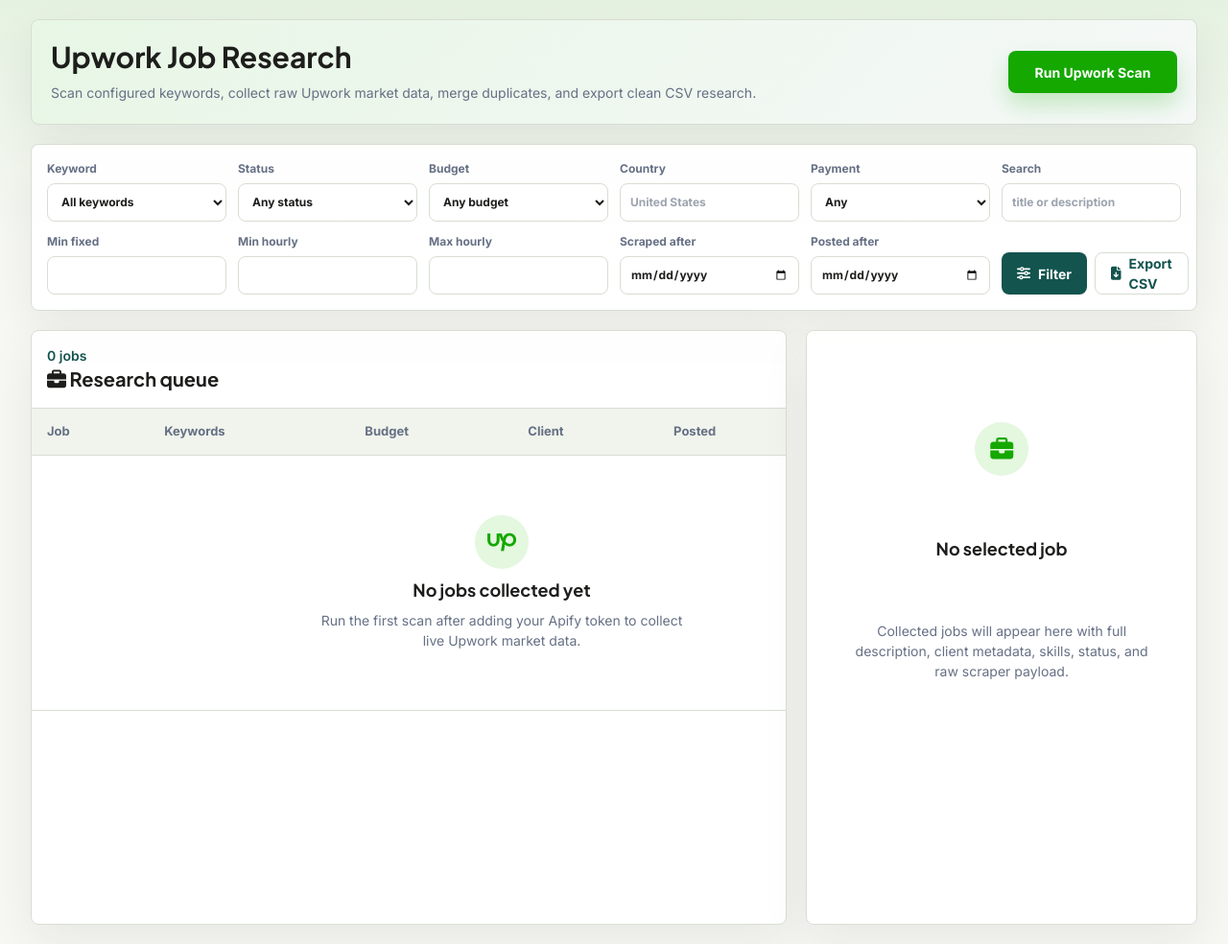
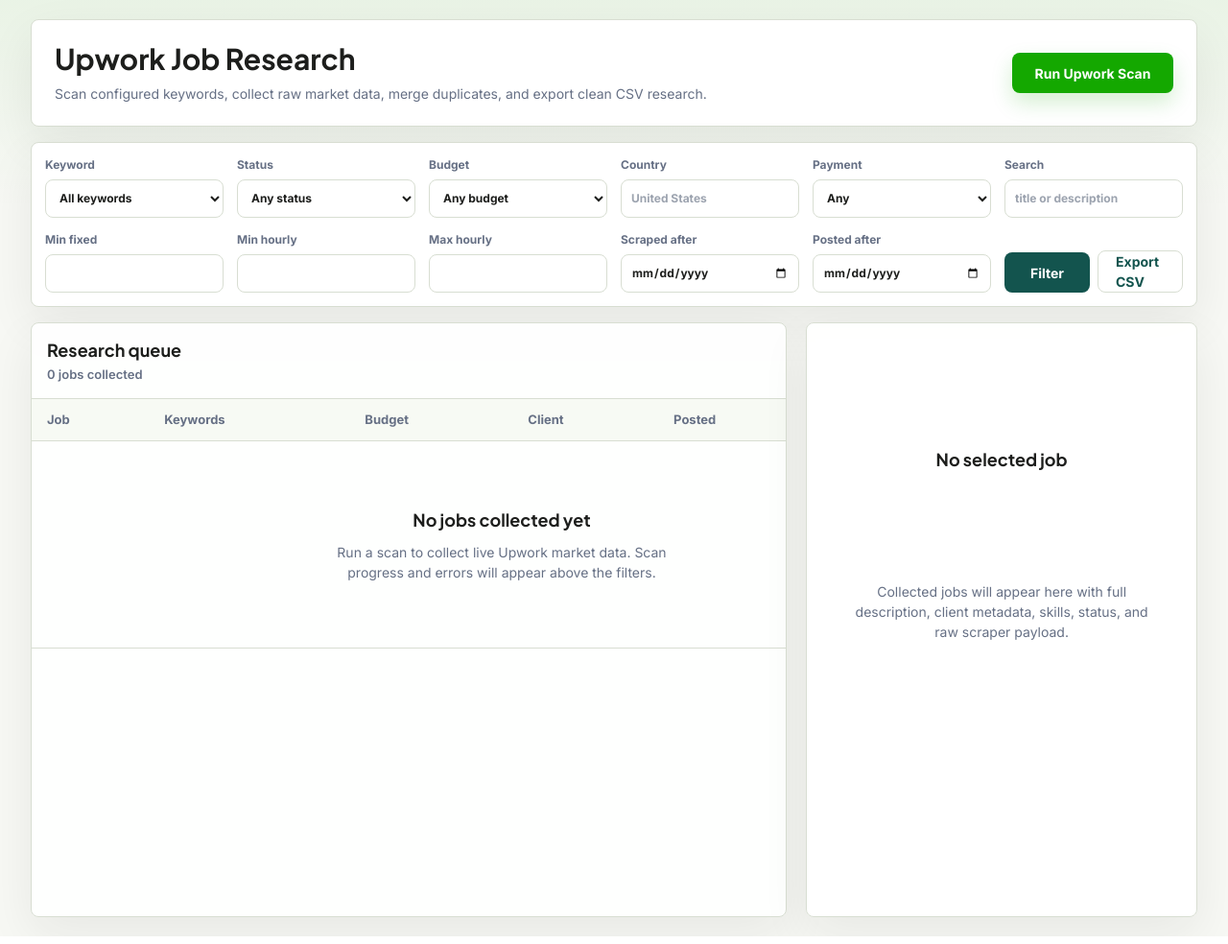
Before and after one commit to mattpake/upwork-job-research, a Python web app: template src/web/templates/dashboard.html in a window 1280 px wide. Shown: the whole page at 96% size. Run offline with Jinja, Linux system fonts and the light colour scheme; the template is opened without the code that fills it, so the values that code supplies are empty; some libraries are stand-ins or nearby versions.

Commit message:
fix: balance dashboard layout and scan logging

```diff
--- a/main.py
+++ b/main.py
@@ -1,3 +1,5 @@
+import logging
+
 import uvicorn
 
 from src.core.config import loadApplicationSettings
@@ -11,6 +13,7 @@ def startDevelopmentServer() -> None:
     """Start the local dashboard development server."""
 
     applicationSettings = loadApplicationSettings()
+    logging.basicConfig(level=logging.INFO, format="%(asctime)s %(levelname)s %(name)s %(message)s")
     uvicorn.run(
         "main:app",
         host=applicationSettings.dashboardHost,
--- a/src/scrapers/apify_upwork_scraper.py
+++ b/src/scrapers/apify_upwork_scraper.py
@@ -1,9 +1,11 @@
 from typing import Any
 
 import httpx
+import logging
 
 
 APIFY_API_BASE_URL = "https://api.apify.com/v2"
+logger = logging.getLogger(__name__)
 
 
 class ApifyScraperError(RuntimeError):
@@ -27,6 +29,7 @@ class ApifyUpworkScraper:
         actorPath = self.actorId.replace("/", "~")
         requestUrl = f"{APIFY_API_BASE_URL}/acts/{actorPath}/run-sync-get-dataset-items"
         actorInputPayload = self._buildActorInputPayload(keyword, maxJobs)
+        logger.info("apify_request_started actor=%s keyword=%s max_jobs=%s", self.actorId, keyword, maxJobs)
 
         async with httpx.AsyncClient(timeout=self.timeoutSeconds) as httpClient:
             apifyResponse = await httpClient.post(
@@ -36,12 +39,14 @@ class ApifyUpworkScraper:
             )
 
         if apifyResponse.status_code >= 400:
+            logger.error("apify_request_failed actor=%s keyword=%s status=%s", self.actorId, keyword, apifyResponse.status_code)
             raise ApifyScraperError(f"Apify actor failed with HTTP {apifyResponse.status_code}: {apifyResponse.text}")
 
         responsePayload = apifyResponse.json()
         if not isinstance(responsePayload, list):
             raise ApifyScraperError("Apify actor response was not a dataset item array.")
 
+        logger.info("apify_request_finished actor=%s keyword=%s items=%s", self.actorId, keyword, len(responsePayload))
         return [rawJobItem for rawJobItem in responsePayload if isinstance(rawJobItem, dict)]
 
     def _buildActorInputPayload(self, keyword: str, maxJobs: int) -> dict[str, Any]:
--- a/src/web/static/dashboard.js
+++ b/src/web/static/dashboard.js
@@ -9,6 +9,13 @@ const scanPhases = [
   "Saving fresh research to SQLite"
 ];
 let scanPhaseTimerId = null;
+const scanSummaryState = document.body.dataset.scanSummary;
+const scanErrorCount = document.body.dataset.scanErrors;
+
+console.info("[Upwork Research] dashboard_loaded", {
+  scanSummaryState,
+  scanErrorCount
+});
 
 loadingForms.forEach((loadingForm) => {
   loadingForm.addEventListener("submit", () => {
@@ -20,6 +27,7 @@ loadingForms.forEach((loadingForm) => {
     submitButton.classList.add("is-loading");
     submitButton.setAttribute("disabled", "disabled");
     buttonLabel.textContent = "Scanning Upwork";
+    console.info("[Upwork Research] scan_submitted");
     showScanOverlay();
   });
 });
@@ -33,9 +41,11 @@ function showScanOverlay() {
   scanOverlay.classList.add("is-visible");
   scanOverlay.setAttribute("aria-hidden", "false");
   scanPhase.textContent = scanPhases[activePhaseIndex];
+  console.info("[Upwork Research] scan_phase", scanPhases[activePhaseIndex]);
   window.clearInterval(scanPhaseTimerId);
   scanPhaseTimerId = window.setInterval(() => {
     activePhaseIndex = (activePhaseIndex + 1) % scanPhases.length;
     scanPhase.textContent = scanPhases[activePhaseIndex];
+    console.info("[Upwork Research] scan_phase", scanPhases[activePhaseIndex]);
   }, 1800);
 }
--- a/src/web/static/detail.css
+++ b/src/web/static/detail.css
@@ -24,21 +24,9 @@
 .empty-state {
   display: grid;
   place-items: center;
-  gap: 8px;
-  padding: 48px 24px;
+  gap: 10px;
+  padding: 56px 24px;
   text-align: center;
-}
-
-.empty-mark {
-  display: grid;
-  width: 56px;
-  height: 56px;
-  place-items: center;
-  border-radius: 50%;
-  background: var(--color-primary-container);
-  color: var(--color-primary);
-  font-size: 24px;
-  font-weight: 700;
 }
 
 .empty-state h3 {
--- /dev/null
+++ b/src/web/static/feedback.css
@@ -0,0 +1,54 @@
+.filter-panel,
+.error-panel,
+.scan-result-panel {
+  border: 1px solid var(--color-outline);
+  border-radius: 8px;
+  background: var(--color-surface);
+  padding: 14px;
+}
+
+.scan-result-panel {
+  display: flex;
+  align-items: center;
+  justify-content: space-between;
+  gap: 16px;
+}
+
+.scan-result-panel p {
+  color: var(--color-muted);
+  font-size: 13px;
+  font-weight: 700;
+}
+
+.scan-result-panel h2 {
+  margin-top: 4px;
+  font-family: "Plus Jakarta Sans", sans-serif;
+  font-size: 18px;
+  font-weight: 700;
+}
+
+.scan-result-panel span {
+  border-radius: 999px;
+  padding: 6px 10px;
+  font-size: 12px;
+  font-weight: 700;
+}
+
+.scan-result-panel.is-success {
+  border-color: rgba(20, 168, 0, 0.28);
+}
+
+.scan-result-panel.is-success span {
+  background: var(--color-primary-container);
+  color: var(--color-success);
+}
+
+.scan-result-panel.is-error,
+.error-panel {
+  border-color: rgba(180, 35, 24, 0.32);
+}
+
+.scan-result-panel.is-error span,
+.error-panel {
+  color: var(--color-error);
+}
--- /dev/null
+++ b/src/web/static/layout.css
@@ -0,0 +1,72 @@
+.dashboard-header {
+  display: flex;
+  align-items: center;
+  justify-content: space-between;
+  gap: 24px;
+  padding: 22px 24px;
+  background: var(--color-surface);
+}
+
+.header-copy {
+  max-width: 760px;
+}
+
+.header-copy p {
+  margin-top: 8px;
+  color: var(--color-muted);
+  font-size: 14px;
+  line-height: 1.6;
+}
+
+.filter-grid {
+  display: grid;
+  grid-template-columns: repeat(12, minmax(0, 1fr));
+  gap: 14px;
+}
+
+.filter-grid .field-label {
+  grid-column: span 2;
+}
+
+.filter-grid .field-label:nth-child(6),
+.filter-grid .field-label:nth-child(7),
+.filter-grid .field-label:nth-child(8),
+.filter-grid .field-label:nth-child(9),
+.filter-grid .field-label:nth-child(10),
+.filter-grid .field-label:nth-child(11) {
+  grid-column: span 2;
+}
+
+.filter-actions {
+  display: grid;
+  grid-column: span 2;
+  grid-template-columns: 1fr 1fr;
+  gap: 8px;
+  align-items: end;
+}
+
+@media (max-width: 1180px) {
+  .filter-grid .field-label,
+  .filter-grid .field-label:nth-child(n),
+  .filter-actions {
+    grid-column: span 4;
+  }
+}
+
+@media (max-width: 760px) {
+  .dashboard-header,
+  .scan-result-panel {
+    align-items: stretch;
+    flex-direction: column;
+  }
+
+  .primary-button {
+    width: 100%;
+  }
+
+  .filter-grid .field-label,
+  .filter-grid .field-label:nth-child(n),
+  .filter-actions {
+    grid-column: span 12;
+  }
+}
--- a/src/web/static/styles.css
+++ b/src/web/static/styles.css
@@ -20,7 +20,7 @@
 body {
   letter-spacing: 0;
   background:
-    linear-gradient(180deg, rgba(20, 168, 0, 0.08), rgba(255, 255, 255, 0) 260px),
+    linear-gradient(180deg, rgba(20, 168, 0, 0.06), rgba(255, 255, 255, 0) 220px),
     var(--color-background);
 }
 
@@ -32,32 +32,26 @@ body {
   box-shadow: 0 18px 50px rgba(29, 30, 28, 0.07);
 }
 
-.dashboard-header {
-  background:
-    linear-gradient(135deg, rgba(20, 168, 0, 0.1), rgba(19, 84, 78, 0.04)),
-    var(--color-surface);
-}
-
 .primary-button,
 .secondary-button,
 .ghost-button {
   display: inline-flex;
-  min-height: 44px;
+  min-height: 42px;
   align-items: center;
   justify-content: center;
   gap: 8px;
   border-radius: 8px;
-  padding: 0 16px;
+  padding: 0 18px;
   font-size: 14px;
-  font-weight: 800;
+  font-weight: 700;
   transition: transform 150ms ease-out, box-shadow 150ms ease-out, background 150ms ease-out;
 }
 
 .primary-button {
-  min-width: 176px;
+  min-width: 168px;
   background: var(--color-primary);
   color: white;
-  box-shadow: 0 12px 24px rgba(20, 168, 0, 0.22);
+  box-shadow: 0 10px 22px rgba(20, 168, 0, 0.18);
 }
 
 .secondary-button {
@@ -83,31 +77,6 @@ body {
   transform: none;
 }
 
-.metric-card,
-.error-panel {
-  border: 1px solid var(--color-outline);
-  border-radius: 8px;
-  background: var(--color-surface);
-  padding: 16px;
-}
-
-.metric-card span {
-  color: var(--color-muted);
-  font-size: 13px;
-  font-weight: 700;
-}
-
-.metric-card strong {
-  display: block;
-  margin-top: 8px;
-  font-family: "Plus Jakarta Sans", sans-serif;
-  font-size: 28px;
-}
-
-.error-panel {
-  border-color: rgba(180, 35, 24, 0.32);
-  color: var(--color-error);
-}
 
 .field-label {
   display: grid;
--- a/src/web/static/table.css
+++ b/src/web/static/table.css
@@ -3,7 +3,14 @@
   align-items: center;
   justify-content: space-between;
   border-bottom: 1px solid var(--color-outline);
-  padding: 16px;
+  padding: 14px 16px;
+}
+
+.section-heading p {
+  margin-top: 2px;
+  color: var(--color-muted);
+  font-size: 13px;
+  font-weight: 600;
 }
 
 .research-table {
@@ -15,14 +22,14 @@
 .research-table th,
 .research-table td {
   border-bottom: 1px solid var(--color-outline);
-  padding: 14px 16px;
+  padding: 12px 16px;
   text-align: left;
   vertical-align: top;
   font-size: 13px;
 }
 
 .research-table th {
-  background: var(--color-surface-variant);
+  background: #f7faf4;
   color: var(--color-muted);
   font-weight: 700;
 }
--- a/src/web/templates/dashboard.html
+++ b/src/web/templates/dashboard.html
@@ -13,18 +13,18 @@
     </script>
     <link rel="stylesheet" href="https://cdnjs.cloudflare.com/ajax/libs/font-awesome/6.5.2/css/all.min.css">
     <link rel="stylesheet" href="/static/styles.css">
+    <link rel="stylesheet" href="/static/layout.css">
+    <link rel="stylesheet" href="/static/feedback.css">
     <link rel="stylesheet" href="/static/scan-overlay.css">
     <link rel="stylesheet" href="/static/table.css">
     <link rel="stylesheet" href="/static/detail.css">
   </head>
-  <body class="min-h-screen bg-[var(--color-background)] text-[var(--color-on-surface)]">
-    <main class="mx-auto flex min-h-screen w-full max-w-[1480px] flex-col gap-5 px-4 py-5 sm:px-6 lg:px-8">
-      <header class="dashboard-header grid gap-4 p-5 lg:grid-cols-[1fr_auto] lg:items-center">
-        <div>
-          <h1 class="font-display text-3xl font-bold tracking-normal text-[var(--color-on-surface)]">Upwork Job Research</h1>
-          <p class="mt-2 max-w-3xl text-sm leading-6 text-[var(--color-muted)]">
-            Scan configured keywords, collect raw Upwork market data, merge duplicates, and export clean CSV research.
-          </p>
+  <body class="min-h-screen bg-[var(--color-background)] text-[var(--color-on-surface)]" data-scan-summary="{{ scanState }}" data-scan-errors="{{ scanSummary.errors | length if scanSummary else 0 }}">
+    <main class="mx-auto flex min-h-screen w-full max-w-[1360px] flex-col gap-4 px-4 py-5 sm:px-6 lg:px-8">
+      <header class="dashboard-header">
+        <div class="header-copy">
+          <h1 class="font-display text-2xl font-bold tracking-normal text-[var(--color-on-surface)] sm:text-3xl">Upwork Job Research</h1>
+          <p>Scan configured keywords, collect raw market data, merge duplicates, and export clean CSV research.</p>
         </div>
         <form action="/scan" method="post" data-loading-form>
           <button class="primary-button" type="submit">
@@ -34,11 +34,12 @@
       </header>
 
       {% if scanSummary %}
-        <section class="grid gap-3 md:grid-cols-4">
-          <div class="metric-card"><span>Total fetched</span><strong>{{ scanSummary.totalJobsFetched }}</strong></div>
-          <div class="metric-card"><span>New jobs</span><strong>{{ scanSummary.newJobsAdded }}</strong></div>
-          <div class="metric-card"><span>Duplicates</span><strong>{{ scanSummary.duplicatesFound }}</strong></div>
-          <div class="metric-card"><span>Errors</span><strong>{{ scanSummary.errors | length }}</strong></div>
+        <section class="scan-result-panel {{ 'is-error' if scanSummary.errors else 'is-success' }}">
+          <div>
+            <p>{{ 'Scan finished with errors' if scanSummary.errors else 'Scan finished' }}</p>
+            <h2>{{ scanSummary.newJobsAdded }} new jobs, {{ scanSummary.duplicatesFound }} duplicates, {{ scanSummary.totalJobsFetched }} fetched</h2>
+          </div>
+          <span>{{ scanSummary.errors | length }} errors</span>
         </section>
         {% if scanSummary.errors %}
           <section class="error-panel">
--- a/src/web/templates/partials/filter-panel.html
+++ b/src/web/templates/partials/filter-panel.html
@@ -1,5 +1,5 @@
-<section class="surface-panel p-4">
-  <form class="grid gap-3 md:grid-cols-2 xl:grid-cols-6" method="get">
+<section class="surface-panel filter-panel">
+  <form class="filter-grid" method="get">
     <label class="field-label">Keyword
       <select class="field-control" name="keyword">
         <option value="">All keywords</option>
@@ -51,9 +51,9 @@
     <label class="field-label">Posted after
       <input class="field-control" name="posted_after" type="date" value="{{ activeFilters.posted_after or '' }}">
     </label>
-    <div class="flex items-end gap-2">
-      <button class="secondary-button" type="submit"><i class="fa-solid fa-sliders"></i>Filter</button>
-      <a class="ghost-button" href="/export.csv?{{ request.query_params }}"><i class="fa-solid fa-file-arrow-down"></i>Export CSV</a>
+    <div class="filter-actions">
+      <button class="secondary-button" type="submit">Filter</button>
+      <a class="ghost-button" href="/export.csv?{{ request.query_params }}">Export CSV</a>
     </div>
   </form>
 </section>
--- a/src/web/templates/partials/job-detail.html
+++ b/src/web/templates/partials/job-detail.html
@@ -20,7 +20,6 @@
     </details>
   {% else %}
     <div class="empty-state min-h-[420px]">
-      <div class="empty-mark"><i class="fa-solid fa-briefcase"></i></div>
       <h3>No selected job</h3>
       <p>Collected jobs will appear here with full description, client metadata, skills, status, and raw scraper payload.</p>
     </div>
--- a/src/web/templates/partials/jobs-table.html
+++ b/src/web/templates/partials/jobs-table.html
@@ -1,8 +1,8 @@
 <div class="surface-panel overflow-hidden">
   <div class="section-heading">
     <div>
-      <p class="text-sm font-semibold text-[var(--color-secondary)]">{{ storedJobs | length }} jobs</p>
-      <h2 class="font-display text-xl font-bold"><i class="fa-solid fa-briefcase"></i> Research queue</h2>
+      <h2 class="font-display text-lg font-bold">Research queue</h2>
+      <p>{{ storedJobs | length }} jobs collected</p>
     </div>
   </div>
   <div class="overflow-x-auto">
@@ -37,9 +37,8 @@
           <tr>
             <td colspan="6">
               <div class="empty-state">
-                <div class="empty-mark"><i class="fa-brands fa-upwork"></i></div>
                 <h3>No jobs collected yet</h3>
-                <p>Run the first scan after adding your Apify token to collect live Upwork market data.</p>
+                <p>Run a scan to collect live Upwork market data. Scan progress and errors will appear above the filters.</p>
               </div>
             </td>
           </tr>
```
Also changed, not shown: src/services/scan_orchestration_service.py (+20 -0 lines), src/web/dashboard_routes.py (+22 -1 lines), tests/test_scan_logging.py (added, +35 -0 lines), tests/test_web_app.py (+2 -0 lines).
